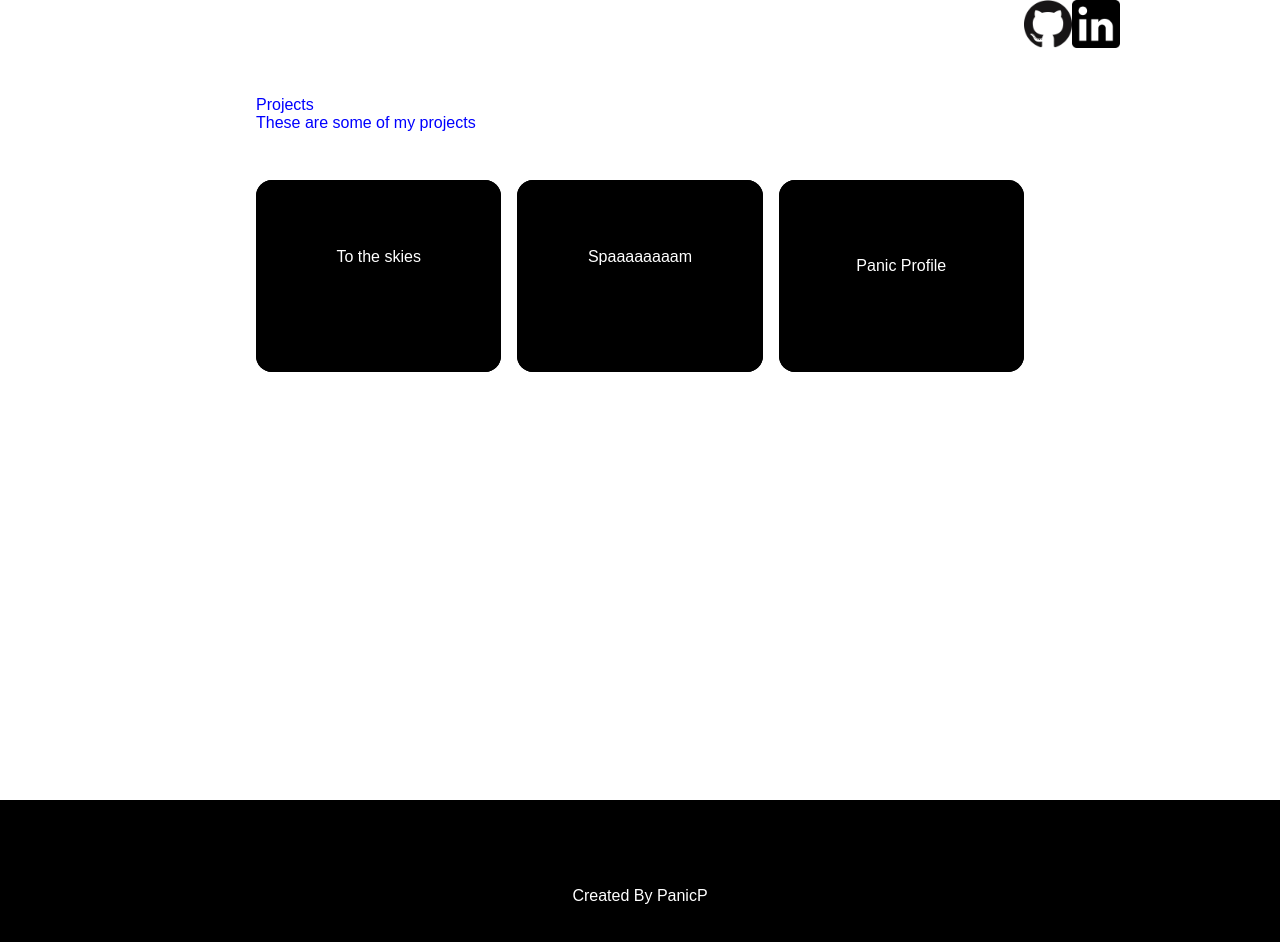
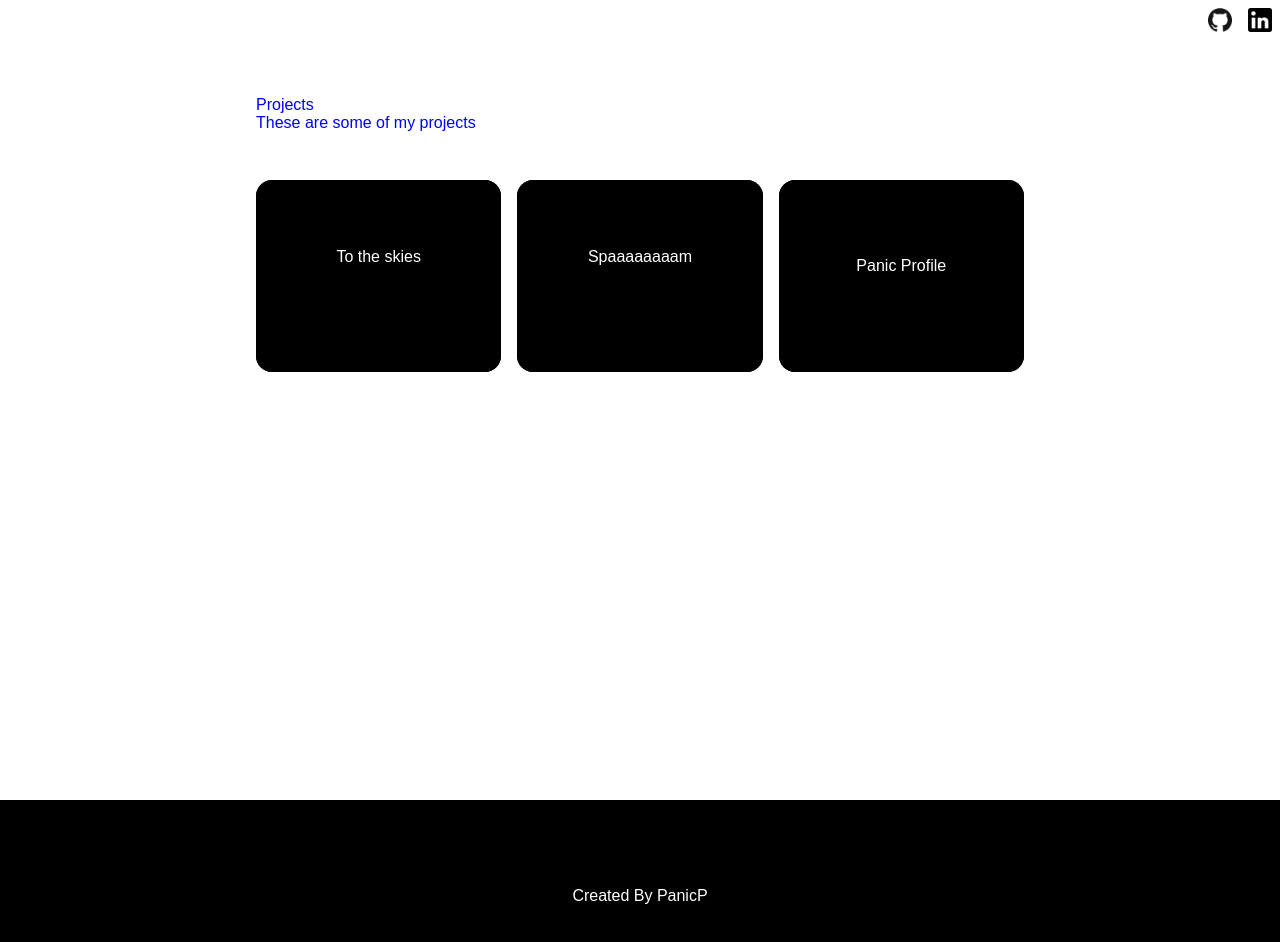
Before and after one commit to PanicP/panicp-profile, a React app: page /project in a window 1280 px wide. Shown: the top 942 px of the page. Built offline with nearby package versions, Linux system fonts and the light colour scheme.

Commit message:
wip: add link to linkedin and github

```diff
--- a/src/components/layout/ProjectLayout.scss
+++ b/src/components/layout/ProjectLayout.scss
@@ -8,6 +8,20 @@
 
     > .empty-space {
       flex: 2;
+
+      > .icons-container {
+        display: flex;
+        justify-content: flex-end;
+
+        :hover {
+          cursor: pointer;
+          opacity: 0.5;
+        }
+
+        > .icon {
+          margin: 8px;
+        }
+      }
     }
 
     > .project {
--- a/src/components/layout/ProjectLayout.tsx
+++ b/src/components/layout/ProjectLayout.tsx
@@ -7,26 +7,43 @@ interface DefaultLayout {
   children: React.ReactNode
   // any other props that come into the component
 }
+
+interface INavigateToExternalUrl {
+  url: string
+  shouldOpenNewTab: boolean
+}
+
+const navigateToExternalUrl = ({ url, shouldOpenNewTab }: INavigateToExternalUrl) => (shouldOpenNewTab ? window.open(url, '_blank') : (window.location.href = url))
 //
 const ProjectLayout = ({ children }: DefaultLayout) => (
   <div className="project-layout">
     <div className="project-body">
       <div className="empty-space" />
-      <div className="project">
-        {children}
-      </div>
+      <div className="project">{children}</div>
       <div className="empty-space">
-        <div>
-          <img src={GithubIcon} alt='github' width={48} height={48} />
-          <img src={LinkedinIcon} alt='linkedin' width={48} height={48} />
+        <div className="icons-container">
+          <img
+            className="icon"
+            onClick={() => navigateToExternalUrl({ url: 'https://github.com/PanicP', shouldOpenNewTab: true, })}
+            src={GithubIcon}
+            alt="github"
+            width={24}
+            height={24}
+          />
+          <img
+            className="icon"
+            onClick={() => navigateToExternalUrl({ url: 'https://www.linkedin.com/in/thunthian-pornmuneewong-04bbb5190/', shouldOpenNewTab: true, })}
+            src={LinkedinIcon}
+            alt="linkedin"
+            width={24}
+            height={24}
+          />
         </div>
       </div>
     </div>
 
     <div className="project-footer">
-      <div>
-        Created By PanicP
-      </div>
+      <div>Created By PanicP</div>
     </div>
   </div>
 )
```
Also changed, not shown: 1 other file (tests, documents, lock files or other folders).
